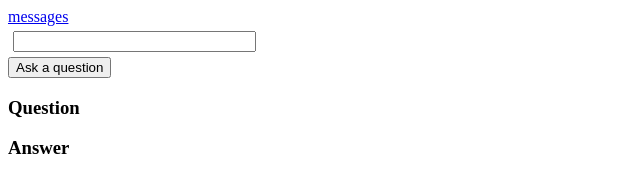
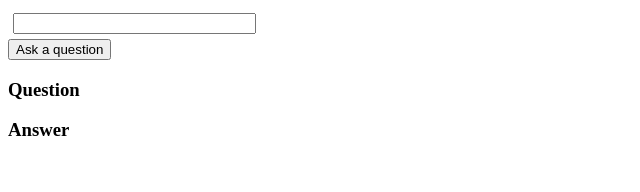
Before and after one commit to NathanD88/NathanD88.github.io, a plain HTML site: page index.html in a window 1280 px wide. Shown: the whole page, without its empty margins (0-640 px from the left). Drawn offline with nearby package versions, Linux system fonts and the light colour scheme.

Commit message:
Update index.html

```diff
--- a/index.html
+++ b/index.html
@@ -13,7 +13,7 @@
 	</head>
 	<body id="root">
 		<!-- div for rendering -->
-		<a href="msgs.json" target="_blank">messages<a/>
+		<a hidden href="msgs.json" target="_blank">messages<a/>
 		<div id="app">
 		</div>
 	</body>
```
